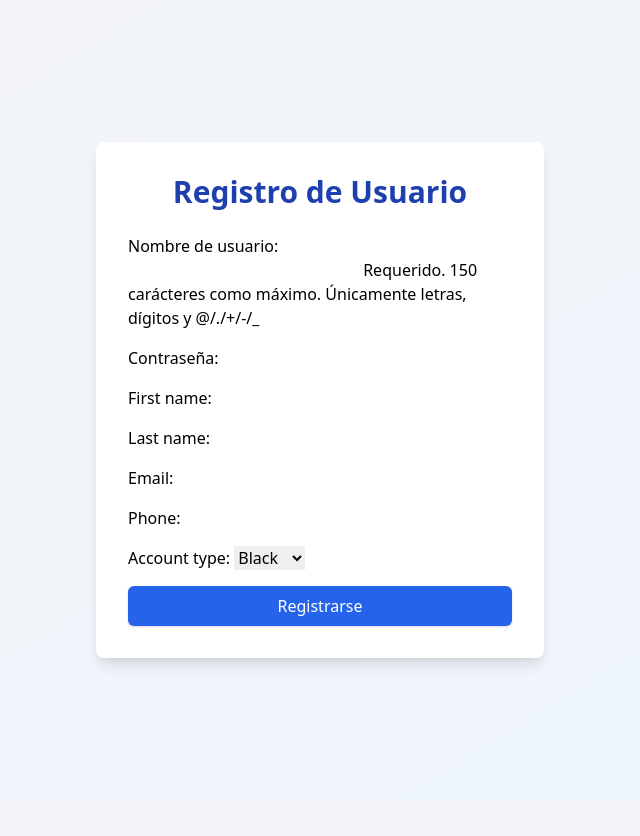
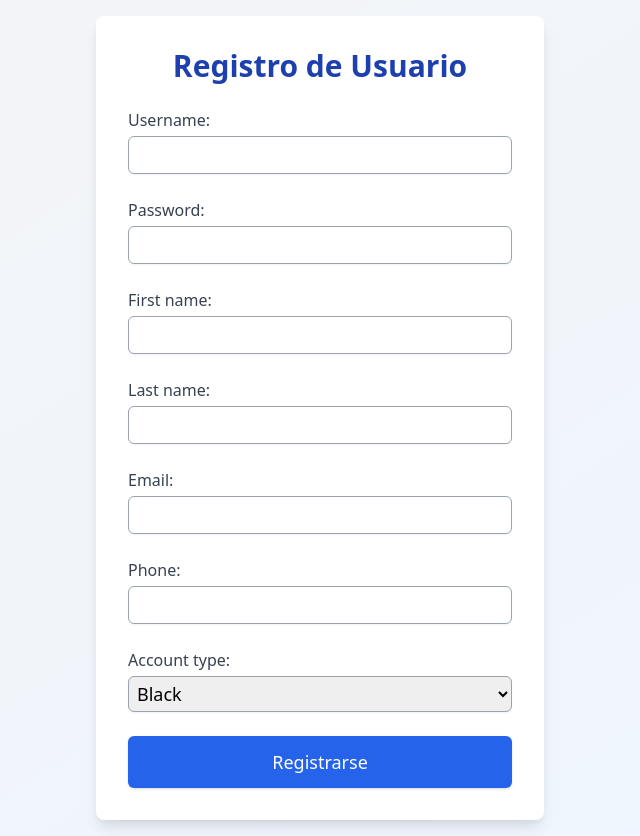
Before and after one commit to Pato-deve/Banking-Backend, a Django app: page /accounts/register/ in a window 1280 px wide. Shown: the whole page, without its empty margins (320-960 px from the left). Before the commit the page ends 667 px from the top, so only its background shows below. Run offline with Django 5.2, Linux system fonts and the light colour scheme; parts of the project's set-up code (start-up, migrations or seed data) failed here and were passed over.

Commit message:
registro
arreglado del estilo del registro de usuario

```diff
--- a/bank_backend/customers/templates/customers/register.html
+++ b/bank_backend/customers/templates/customers/register.html
@@ -5,18 +5,99 @@
     <meta name="viewport" content="width=device-width, initial-scale=1.0">
     <title>Registro</title>
     <link href="https://cdn.jsdelivr.net/npm/tailwindcss@2.2.19/dist/tailwind.min.css" rel="stylesheet">
+    <style>
+        .error-message {
+            color: red;
+            font-size: 0.875rem;
+            display: none;
+        }
+    </style>
 </head>
 <body class="bg-gradient-to-br from-gray-100 to-blue-50 min-h-screen flex items-center justify-center p-4">
     <div class="bg-white p-8 rounded-lg shadow-lg max-w-md w-full">
         <h1 class="text-3xl font-bold text-blue-800 text-center mb-6">Registro de Usuario</h1>
 
-        <form method="post" class="space-y-4">
+        <form method="post" class="space-y-6" id="registration-form">
             {% csrf_token %}
-            {{ form.as_p }}
-            <button type="submit" class="bg-blue-600 hover:bg-blue-700 text-white py-2 px-6 rounded-md shadow w-full">
+            <div>
+                <label for="username" class="block font-medium text-gray-700">Username:</label>
+                <input type="text" name="username" id="username"
+                       class="mt-1 block w-full rounded-md border border-gray-400 shadow-sm focus:border-blue-500 focus:ring-blue-500 text-lg p-1
+                       "
+                       required>
+                <p id="username-error" class="error-message">El username debe tener máximo 150 caracteres y solo puede contener letras, dígitos y @/./+/-/_.</p>
+            </div>
+
+            <div>
+                <label for="password" class="block font-medium text-gray-700">Password:</label>
+                <input type="password" name="password" id="password"
+                       class="mt-1 block w-full rounded-md border border-gray-400 shadow-sm focus:border-blue-500 focus:ring-blue-500 text-lg p-1
+                       "
+                       required>
+            </div>
+
+            <div>
+                <label for="first_name" class="block font-medium text-gray-700">First name:</label>
+                <input type="text" name="first_name" id="first_name"
+                       class="mt-1 block w-full rounded-md border border-gray-400 shadow-sm focus:border-blue-500 focus:ring-blue-500 text-lg p-1
+                       ">
+            </div>
+
+            <div>
+                <label for="last_name" class="block font-medium text-gray-700">Last name:</label>
+                <input type="text" name="last_name" id="last_name"
+                       class="mt-1 block w-full rounded-md border border-gray-400 shadow-sm focus:border-blue-500 focus:ring-blue-500 text-lg p-1
+                       ">
+            </div>
+
+            <div>
+                <label for="email" class="block font-medium text-gray-700">Email:</label>
+                <input type="email" name="email" id="email"
+                       class="mt-1 block w-full rounded-md border border-gray-400 shadow-sm focus:border-blue-500 focus:ring-blue-500 text-lg p-1
+                       ">
+            </div>
+
+            <div>
+                <label for="phone" class="block font-medium text-gray-700">Phone:</label>
+                <input type="tel" name="phone" id="phone"
+                       class="mt-1 block w-full rounded-md border border-gray-400 shadow-sm focus:border-blue-500 focus:ring-blue-500 text-lg p-1
+                       ">
+            </div>
+
+            <div>
+                <label for="account_type" class="block font-medium text-gray-700">Account type:</label>
+                <select name="account_type" id="account_type"
+                        class="mt-1 block w-full rounded-md border border-gray-400 shadow-sm focus:border-blue-500 focus:ring-blue-500 text-lg p-1
+                        ">
+                    <option value="Classic">Classic</option>
+                    <option value="Gold">Gold</option>
+                    <option value="Black" selected>Black</option>
+                </select>
+            </div>
+
+            <button type="submit"
+                    class="bg-blue-600 hover:bg-blue-700 text-white py-3 px-6 rounded-md shadow w-full text-lg">
                 Registrarse
             </button>
         </form>
     </div>
+
+    <script>
+        const form = document.getElementById('registration-form');
+        const usernameInput = document.getElementById('username');
+        const usernameError = document.getElementById('username-error');
+
+        form.addEventListener('submit', (event) => {
+            const usernameValue = usernameInput.value;
+            const usernameRegex = /^[a-zA-Z0-9@./+/_-]{1,150}$/;
+
+            if (!usernameRegex.test(usernameValue)) {
+                event.preventDefault();
+                usernameError.style.display = 'block';
+            } else {
+                usernameError.style.display = 'none';
+            }
+        });
+    </script>
 </body>
 </html>
```
Also changed, not shown: bank_backend/db.sqlite3.
